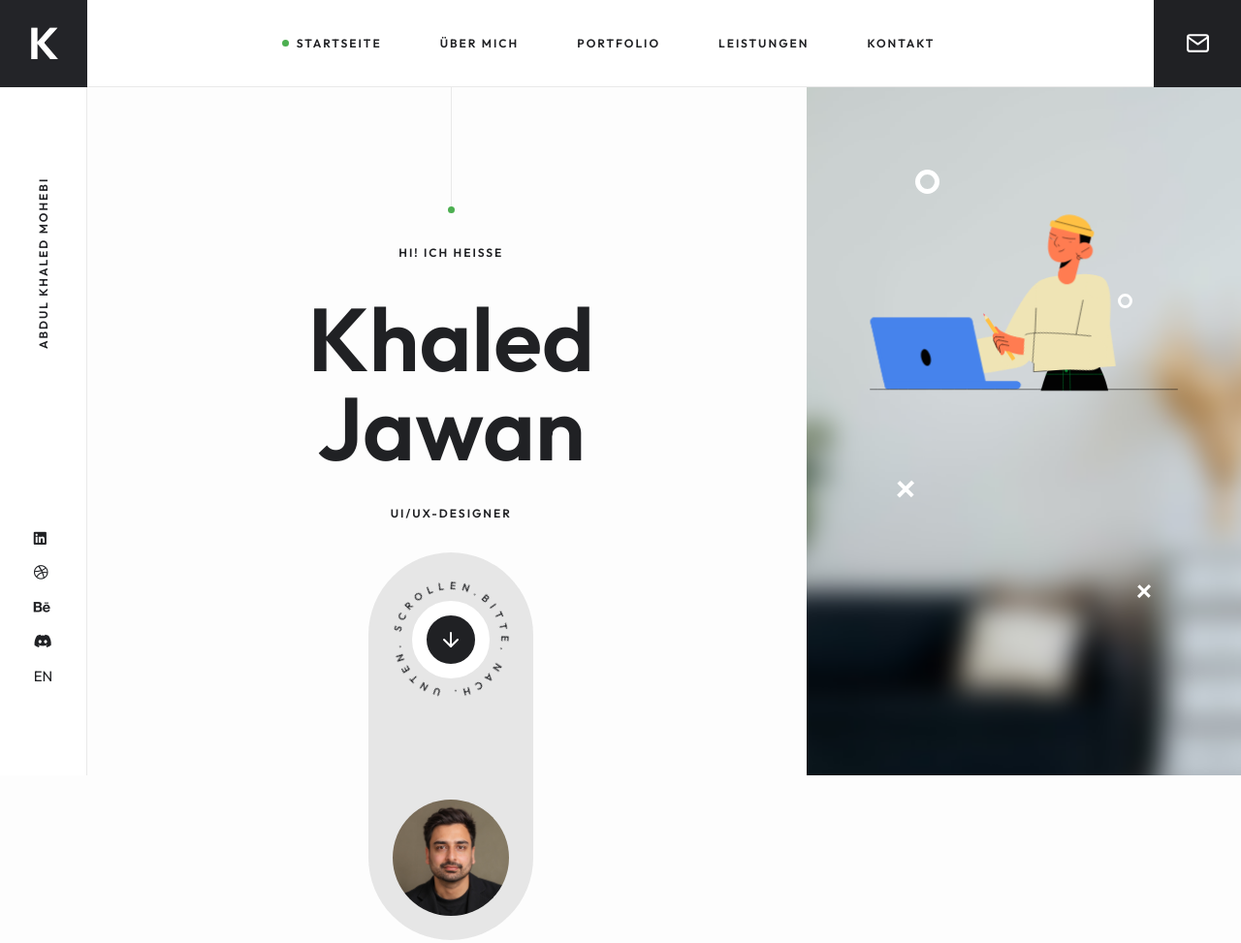
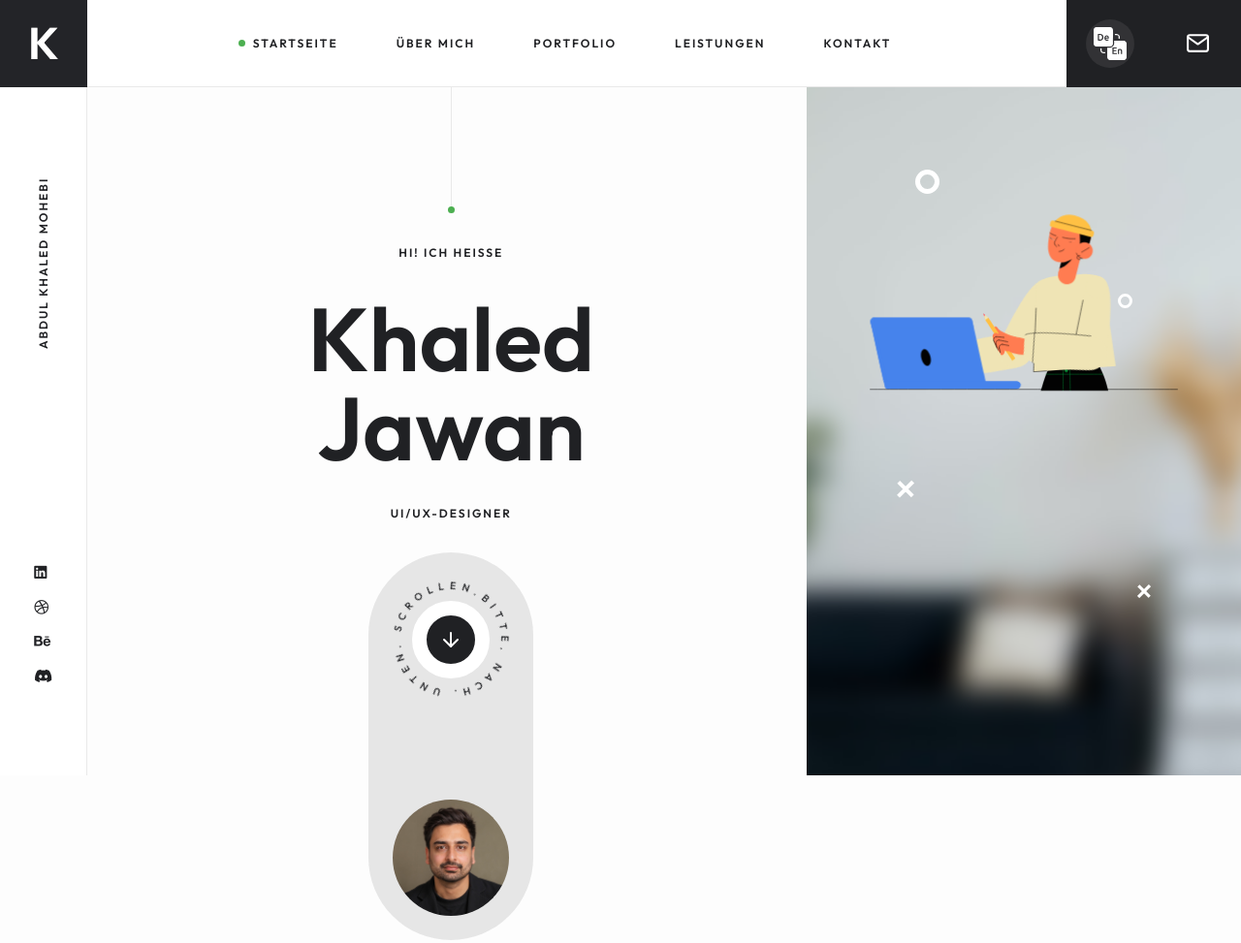
Before and after one commit to KhaledJawan/khaledux.de, a plain HTML site: page index.html in a window 1280 px wide. Shown: the top 973 px of the page at 97% size. Drawn offline with nearby package versions, Linux system fonts and the light colour scheme.

Commit message:
langtoggle

```diff
--- a/css/light-mode.css
+++ b/css/light-mode.css
@@ -768,6 +768,22 @@ frame
   -webkit-transition: 0.4s cubic-bezier(0, 0, 0.3642, 1);
   transition: 0.4s cubic-bezier(0, 0, 0.3642, 1);
 }
+.mil-top-panel .mil-top-panel-btns .mil-contact-btn .mil-lang-toggle-icon {
+  width: 50px;
+  height: 50px;
+  padding: 8px;
+  border-radius: 50%;
+  background-color: rgba(255, 255, 255, 0.08);
+  display: block;
+  box-sizing: border-box;
+}
+.mil-top-panel .mil-top-panel-btns .mil-contact-btn .mil-lang-toggle-icon img {
+  width: 100%;
+  height: 100%;
+  -o-object-fit: contain;
+     object-fit: contain;
+  display: block;
+}
 .mil-top-panel .mil-top-panel-btns .mil-contact-btn svg path, .mil-top-panel .mil-top-panel-btns .mil-contact-btn svg polyline {
   stroke: rgb(255, 255, 255);
 }
--- a/index.html
+++ b/index.html
@@ -70,6 +70,22 @@
           </div>
 
           <div class="mil-top-panel-btns">
+            <a
+              id="langToggle"
+              href="#"
+              class="mil-contact-btn"
+              aria-label="Switch language"
+              data-i18n-attr="aria-label:nav.toggleLabel"
+            >
+              <picture class="mil-lang-toggle-icon">
+                <source
+                  srcset="/img/icons/de-en-bl.svg"
+                  media="(max-width: 1200px)"
+                  type="image/svg+xml"
+                />
+                <img src="/img/icons/de-en.svg" alt="Language toggle" />
+              </picture>
+            </a>
             <a href="contact.html" class="mil-contact-btn">
               <svg
                 xmlns="http://www.w3.org/2000/svg"
@@ -140,17 +156,6 @@
               >
                 <i class="fab fa-discord"></i
               ></a>
-            </li>
-            <li>
-              <a
-                id="langToggle"
-                href="#"
-                class="mil-logo"
-                aria-label="Switch language"
-                data-i18n-attr="aria-label:nav.toggleLabel"
-              >
-                <span id="langLabel">EN</span>
-              </a>
             </li>
           </ul>
         </div>
```
Also changed, not shown: contact.html (+16 -11 lines), portfolio.html (+16 -11 lines), service.html (+16 -11 lines), story.html (+16 -11 lines), img/icons/de-en-bl.svg (added), img/icons/de-en.svg (added), 2 other files.
